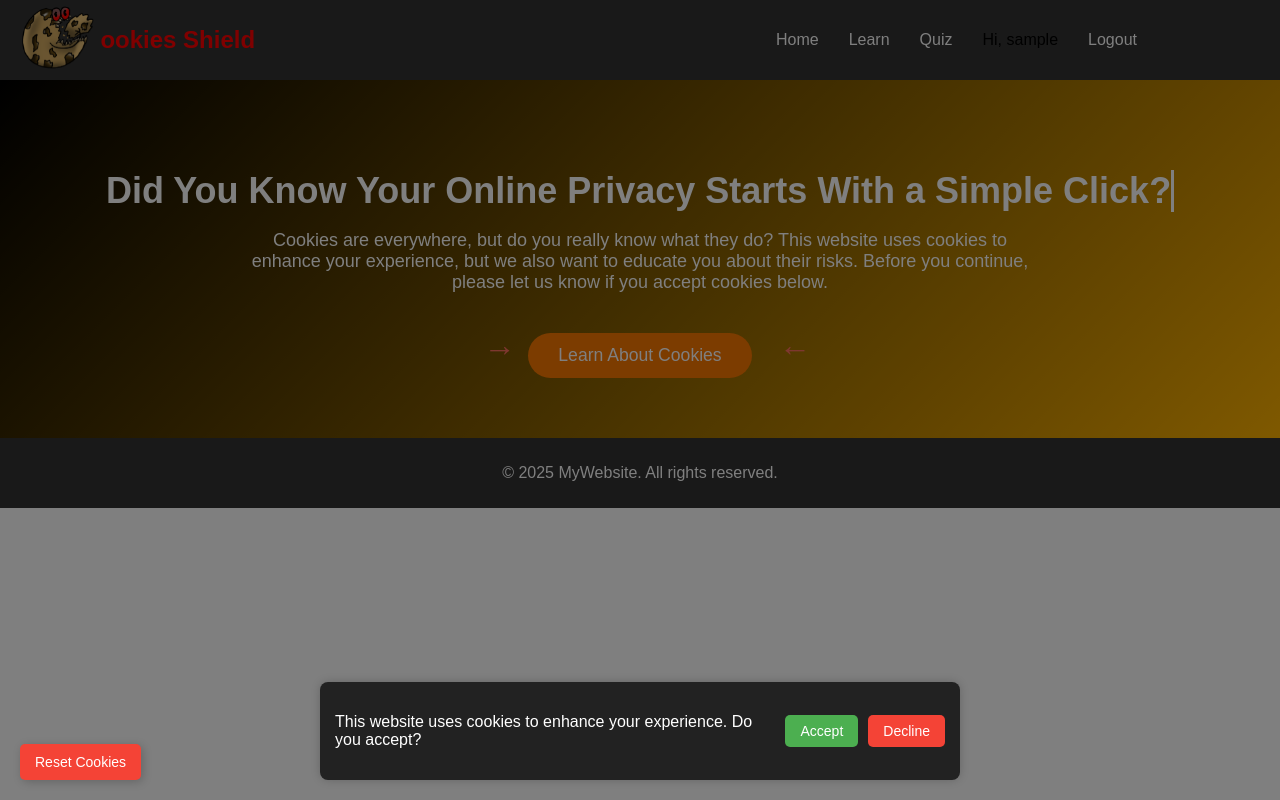
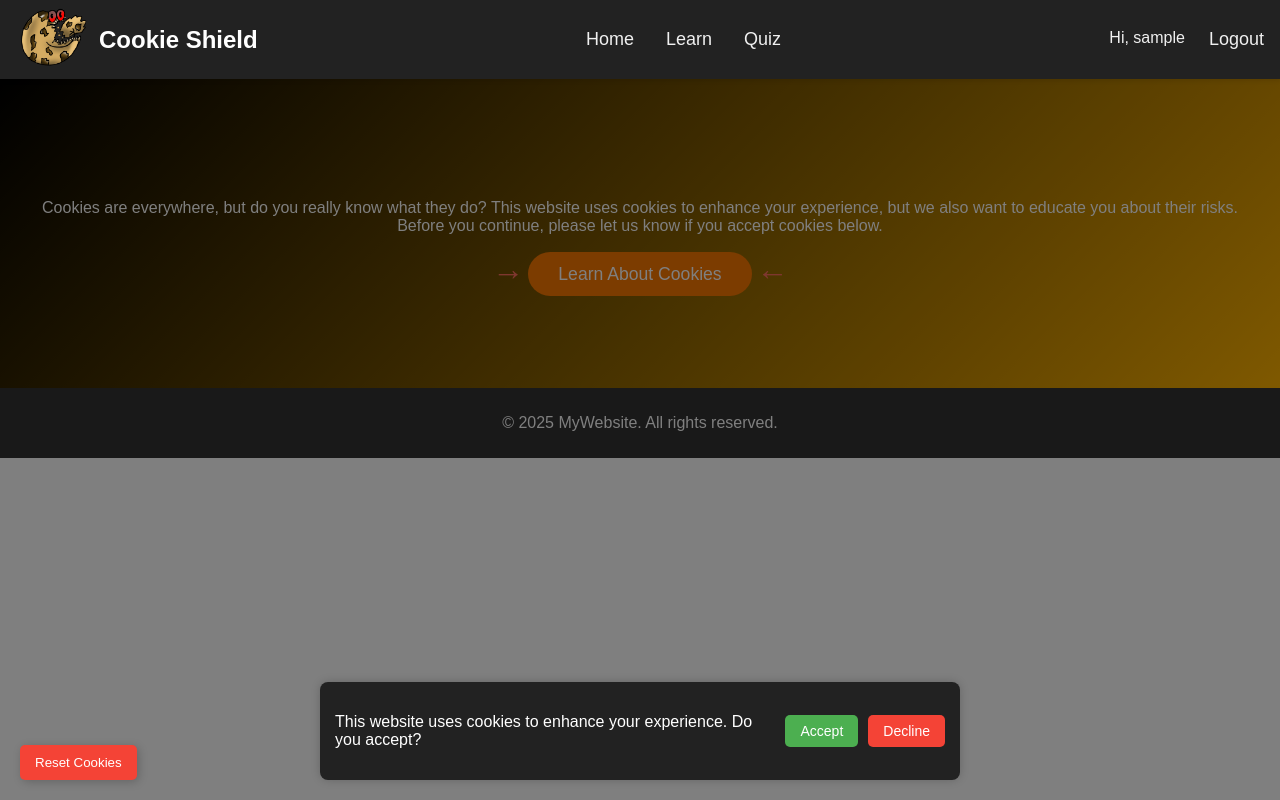
Before and after one commit to M-Uways-S/CS3IP-Individual-Project, a PHP site: page /home.php in a window 1280 px wide. Run offline with PHP 8.4, Linux system fonts and the light colour scheme; the visitor is signed in with stand-in values (Sample User, id 1).

Commit message:
changed styles and updated nav bar

```diff
--- a/home.php
+++ b/home.php
@@ -20,22 +20,23 @@
 
     <button id="reset-cookies" class="reset-btn">Reset Cookies</button> <!-- Developer only -->
 
-    <header>
-        <nav>
-            <div class="logo">
+    <header class="site-header">
+        <nav class="site-nav">
+            <a href="home.php" class="logo">
                 <img src="images/cookies-logo.png" alt="Cookies Logo" class="logo-img">
-                <span class="red-text">ookies Shield</span>
-            </div>
-            <ul class="nav-links">
+                Cookie Shield
+            </a>
+
+            <ul class="nav-main">
                 <li><a href="home.php">Home</a></li>
                 <li><a href="learn.php">Learn</a></li>
                 <li><a href="quiz.php">Quiz</a></li>
+            </ul>
 
-
-                <?php if (isset($_SESSION['username']) && !empty($_SESSION['username'])): ?>
-                    <!-- Show the username and logout link if logged in -->
+            <ul class="nav-auth">
+                <?php if (!empty($_SESSION['username'])): ?>
                     <li><span class="username">Hi, <?php echo htmlspecialchars($_SESSION['username']); ?></span></li>
-                    <li><a href="logout.php">Logout</a></li> <!-- Logout link -->
+                    <li><a href="logout.php">Logout</a></li>
                 <?php else: ?>
                     <!-- Show login and signup links if not logged in -->
                     <li><a href="login.php">Login</a></li>
@@ -50,33 +51,15 @@
             <h1 class="welcome-headline">
                 <span id="typewriter-text"></span>
             </h1>
-        <p class="welcome-description">Cookies are everywhere, but do you really know what they do? This website uses cookies to enhance your experience, but we also want to educate you about their risks. Before you continue, please let us know if you accept cookies below.</p>
+            <p class="welcome-description">
+                Cookies are everywhere, but do you really know what they do? This website uses cookies to enhance your experience, but we also want to educate you about their risks. Before you continue, please let us know if you accept cookies below.
+            </p>
             <div class="arrow-container">
                 <span class="arrow right-arrow">→</span>
                 <a href="#" id="learn-more-btn" class="btn get-started">Learn About Cookies</a>
                 <span class="arrow left-arrow">←</span>
             </div>
         </div>
-</section>
-
-<section id="cookie-info" class="cookie-info hidden">
-    <div class="cookie-info-content">
-        <h2 id="typewriter-heading" class="typewriter-text"></h2> <!-- Typewriter text -->
-        <p id="typewriter-text" class="typewriter-text"></p> <!-- Typewriter paragraph text -->
-
-        <h2>Potential Dangers of Accepting Cookies</h2>
-        <ul>
-            <li><strong>Privacy Risks:</strong> Cookies can track your browsing habits, potentially exposing your personal information.</li>
-            <li><strong>Third-Party Tracking:</strong> Some cookies are used by advertisers to build profiles of your interests and behaviors.</li>
-            <li><strong>Data Security:</strong> If not properly managed, cookies may become vulnerable to security breaches or misuse.</li>
-        </ul>
-
-        <h2>How to Protect Yourself</h2>
-        <p>You can manage or disable cookies through your browser settings. By doing so, you may limit tracking and enhance your privacy, but it could affect your browsing experience on some websites.</p>
-    </div>
-</section>
-
-
     </section>
 
     <footer>
--- a/styles.css
+++ b/styles.css
@@ -6,149 +6,141 @@
     box-sizing: border-box;
 }
 
-/* Disable scrolling when popup is active */
-body.no-scroll {
-    overflow: hidden;
+/* Site Header */
+.site-header {
+    width: 100%;
+    background: #222;
+    box-shadow: 0 2px 4px rgba(0,0,0,0.1);
+    position: sticky;
+    top: 0;
+    z-index: 100;
 }
 
-/* Navbar */
-header {
-    background: #333;
-    padding: 15px 0;
-    position: relative; /* Added to position logo correctly inside the navbar */
+/* 1. Full-width navbar */
+.site-nav {
+    display: flex;
+    align-items: center;
+    justify-content: space-between; /* logo ⟷ main links ⟷ auth links */
+    width: 100%;        /* span entire viewport */
+    max-width: none;    /* remove any max-width */
+    padding: 0.5rem 1rem;    /* horizontal padding only */
+    box-sizing: border-box; /* ensures padding is inside the width */
 }
 
-nav {
-    display: flex;
-    justify-content: space-between;
-    align-items: center;
-    width: 80%;
-    margin: auto;
-}
-
-/* Logo Image Resizing */
+/* Logo */
 .logo {
     display: flex;
     align-items: center;
+    font-size: 1.5rem;
     font-weight: bold;
-    font-size: 24px;
-    color: white;
-    position: absolute; /* Fix logo to the top-left corner */
-    left: 20px; /* Adjust from the left */
-    top: 50%;
-    transform: translateY(-50%); /* Vertically center it */
+    color: #fff;
+    text-decoration: none;
+    margin: 0;          /* overrides any leftover margin */
+    padding: 0;         /* remove internal padding */
 }
 
-img.logo-img {
-    width: 75px; /* Make the image bigger */
+.logo-img {
+    width: 75px;
     height: auto;
-    vertical-align: middle;
-    margin-right: 10px; /* Adjust to bring text and logo closer */
-    position: relative;
-    animation: imageChase 3s ease-in-out infinite; /* Animation applied */
+    margin-right: 0.5rem;
 }
 
-/* Keyframes for the chasing animation */
-@keyframes imageChase {
-    0% {
-        margin-right: 10px; /* Start near the text */
-        transform: scale(1); /* Normal size */
-    }
-    25% {
-        margin-right: 5px; /* Move closer to the text */
-        transform: scale(1.1); /* Slightly enlarge image */
-    }
-    50% {
-        margin-right: 0px; /* Image is now near the text */
-        transform: scale(1.2); /* Enlarge more */
-    }
-    75% {
-        margin-right: 5px; /* Move further ahead */
-        transform: scale(1.1); /* Slightly shrink image */
-    }
-    100% {
-        margin-right: 10px; /* Back to starting position */
-        transform: scale(1); /* Return to normal size */
-    }
+/* Main Links (center) */
+.nav-main {
+    list-style: none;
+    display: flex;
+    gap: 1.5rem;
+    margin: 0; padding: 0;
+}
+.nav-main a {
+    color: #f0f0f0;
+    text-decoration: none;
+    font-weight: 500;
+    transition: color 0.2s;
+}
+.nav-main a:hover {
+    color: #ff6f61;
 }
 
-/* Navbar Link Styles */
-.nav-links {
+/* Auth Links (right) */
+.nav-auth {
     list-style: none;
     display: flex;
-    margin-left: auto; /* Align the nav links to the right */
+    gap: 1rem;
+    margin: 0; padding: 0;
 }
 
-.nav-links li {
-    margin: 0 15px;
+.nav-auth a,
+.nav-auth .username {
+    color: #f0f0f0;
+    text-decoration: none;
+    font-weight: 500;
+}
+.nav-auth a:hover {
+    color: #ff6f61;
+}
+/* Increase nav link text size */
+.nav-main a,
+.nav-auth a {
+    font-size: 1.125rem;  /* ~18px – adjust as desired */
+}
+.nav-main {
+    gap: 2rem;   /* instead of 1.5rem */
+}
+.nav-auth {
+    gap: 1.5rem; /* instead of 1rem */
 }
 
-.nav-links a {
-    text-decoration: none;
-    color: white;
-    font-size: 16px;
+.nav-auth i {
+    margin-right: 0.5rem;
+    font-size: 1.125rem; /* matches your link text size */
+    vertical-align: middle;
 }
 
-.nav-links a:hover {
-    color: #f4a261;
-}
-
-/* Welcome Banner Section */
+/* Welcome Banner */
 .welcome-banner {
     text-align: center;
     padding: 100px 20px;
-    background: #f4f4f4;
+    background: linear-gradient(135deg, #000000, #ffb300);
+    color: white;
+}
+.welcome-banner .btn.get-started {
+    background: #ff6f61;
+    color: white;
+    padding: 12px 30px;
+    font-size: 1.1rem;
+    border-radius: 25px;
+    text-decoration: none;
+    transition: background 0.3s ease;
+    animation: flashButton 1.5s infinite;
+}
+.welcome-banner .btn.get-started:hover {
+    background: #000000;
+}
+.arrow {
+    font-size: 2rem;
+    color: #ff6f61;
+    animation: bounceArrow 1s infinite;
+}
+@keyframes flashButton {
+    0%, 100% { background: #000000; }
+    50%      { background: #ff7b00; }
+}
+@keyframes bounceArrow {
+    0%, 100% { transform: translateX(0); }
+    50%      { transform: translateX(10px); }
 }
 
-.welcome-banner h1 {
-    font-size: 36px;
-    margin-bottom: 10px;
-}
-
-.welcome-banner p {
-    font-size: 18px;
-    margin-bottom: 20px;
-}
-
-/* Get Started Button */
-.get-started {
-    display: inline-block;
-    padding: 10px 20px;
-    background: #333;
-    color: white;
-    text-decoration: none;
-    font-size: 18px;
-    border-radius: 5px;
-    margin-top: 20px;
-}
-
-.get-started:hover {
-    background: #f4a261;
-}
-
-/* Footer */
-footer {
-    background: #333;
-    color: white;
-    text-align: center;
-    padding: 10px 0;
-    position: relative;
-    bottom: 0;
-    width: 100%;
-}
-
-/* Overlay (Prevents Interaction) */
+/* Cookie Popup */
 .overlay {
     position: fixed;
     top: 0;
     left: 0;
     width: 100%;
     height: 100%;
-    background: rgba(0, 0, 0, 0.5);
+    background: rgba(0,0,0,0.5);
     z-index: 10;
 }
-
-/* Cookie Popup */
 .cookie-popup {
     position: fixed;
     bottom: 20px;
@@ -158,16 +150,12 @@
     color: white;
     padding: 15px;
     border-radius: 8px;
-    box-shadow: 0 0 10px rgba(0, 0, 0, 0.2);
+    box-shadow: 0 0 10px rgba(0,0,0,0.2);
     display: flex;
     align-items: center;
     gap: 10px;
-    justify-content: center;
-    opacity: 1;
-    transition: opacity 0.3s ease-in-out;
     z-index: 11;
 }
-
 .cookie-popup button {
     padding: 8px 15px;
     border: none;
@@ -175,115 +163,54 @@
     font-size: 14px;
     border-radius: 5px;
 }
-
 #accept-btn {
     background: #4CAF50;
     color: white;
 }
-
 #decline-btn {
     background: #f44336;
     color: white;
 }
-
-/* Hide popup when accepted */
 .hidden {
     opacity: 0;
     pointer-events: none;
 }
-
-/* Reset Cookies Button (For Development) */
 .reset-btn {
     position: fixed;
-    bottom: 20px;  /* Move to the bottom */
-    left: 20px;    /* Move to the left */
+    bottom: 20px;
+    left: 20px;
     background: #f44336;
     color: white;
     padding: 10px 15px;
     border: none;
-    cursor: pointer;
     border-radius: 5px;
-    font-size: 14px;
-    box-shadow: 2px 2px 10px rgba(0, 0, 0, 0.2);
-    display: none; /* Hidden by default */
-    z-index: 1000; /* Ensure it's on top */
+    box-shadow: 2px 2px 10px rgba(0,0,0,0.2);
+    display: none;
+    z-index: 1000;
 }
-
-/* Show Reset Button only in development mode */
 body.dev-mode .reset-btn {
     display: block;
 }
 
-/* Style for the red text */
-.red-text {
-    color: red; /* Change the text color to red */
-}
-
-/* Center the login box */
-.login-page {
-    display: flex;
-    justify-content: center;
-    align-items: center;
-    height: 100vh; /* Full screen height */
-    background-color: #f4f4f4;
-}
-
-/* Bigger and more central login box */
-.login-box {
-    background: white;
-    padding: 40px;
-    border-radius: 10px;
-    box-shadow: 0 0 15px rgba(0, 0, 0, 0.2);
-    width: 400px; /* Increase width */
-    text-align: center;
-}
-
-/* Make input fields bigger */
-.login-box input {
-    width: 100%;
-    padding: 10px;
-    margin: 10px 0;
-    border: 1px solid #ccc;
-    border-radius: 5px;
-    font-size: 16px;
-}
-
-/* Make button bigger */
-.login-box .btn {
-    width: 100%;
-    padding: 12px;
-    font-size: 18px;
-    background: #333;
-    color: white;
-    border: none;
-    border-radius: 5px;
-    cursor: pointer;
-}
-
-.login-box .btn:hover {
-    background: #f4a261;
-}
-
-/* Center the signup box */
+/* Login & Signup Pages */
+.login-page,
 .signup-page {
     display: flex;
     justify-content: center;
     align-items: center;
     height: 100vh;
-    background-color: #f4f4f4;
+    background: #f4f4f4;
 }
-
-/* Signup box similar to login */
+.login-box,
 .signup-box {
     background: white;
     padding: 40px;
     border-radius: 10px;
-    box-shadow: 0 0 15px rgba(0, 0, 0, 0.2);
+    box-shadow: 0 0 15px rgba(0,0,0,0.2);
     width: 400px;
     text-align: center;
 }
-
-/* Make input fields bigger */
+.login-box input,
 .signup-box input {
     width: 100%;
     padding: 10px;
@@ -292,8 +219,7 @@
     border-radius: 5px;
     font-size: 16px;
 }
-
-/* Make button bigger */
+.login-box .btn,
 .signup-box .btn {
     width: 100%;
     padding: 12px;
@@ -304,215 +230,60 @@
     border-radius: 5px;
     cursor: pointer;
 }
-
+.login-box .btn:hover,
 .signup-box .btn:hover {
     background: #f4a261;
 }
-
-.welcome-banner {
-    background: linear-gradient(135deg, #000000, #ffb300);
-    color: white;
-    padding: 60px 20px;
-    text-align: center;
-    position: relative;
-    overflow: visible;
-}
-
-.welcome-content {
-    max-width: 800px;
-    margin: 0 auto;
-}
-
-.welcome-headline {
-    font-size: 2.5rem;
-    font-weight: bold;
-    margin-bottom: 20px;
-    text-align: center;
-    display: flex;
-    justify-content: center;
-    min-width: 100%;
-}
-
-#typewriter-text {
-    display: inline-block;
-    border-right: 3px solid white;
-    white-space: nowrap;
-    overflow: visible;
-    animation: blinkCursor 0.75s step-end infinite;
-    text-align: left;
-}
-
-.welcome-description {
-    font-size: 1.2rem;
-    margin-bottom: 30px;
-    animation: fadeInUp 2s ease-out;
-}
-
-.arrow-container {
-    display: flex;
-    align-items: center;
-    justify-content: center;
-    gap: 20px;
-}
-
-.arrow {
-    font-size: 2rem;
-    color: #ff6f61;
-    animation: bounceArrow 1s infinite;
-}
-
-.btn.get-started {
-    background: #ff6f61;
-    color: white;
-    padding: 12px 30px;
-    font-size: 1.1rem;
-    border-radius: 25px;
-    text-decoration: none;
-    transition: background 0.3s ease;
-    animation: flashButton 1.5s infinite;
-}
-
-.btn.get-started:hover {
-    background: #000000;
-}
-
-@keyframes blinkCursor {
-    from, to { border-color: transparent; }
-    50% { border-color: white; }
-}
-
-@keyframes fadeInUp {
-    from {
-        opacity: 0;
-        transform: translateY(20px);
-    }
-    to {
-        opacity: 1;
-        transform: translateY(0);
-    }
-}
-
-@keyframes flashButton {
-    0%, 100% {
-        background: #000000;
-    }
-    50% {
-        background: #ff7b00;
-    }
-}
-
-@keyframes bounceArrow {
-    0%, 100% {
-        transform: translateX(0);
-    }
-    50% {
-        transform: translateX(10px);
-    }
-}
-
-/* Gradient style */
-.cookie-info-content {
-    background: linear-gradient(to right, #000000, #ff8c00); /* Similar gradient to previous one */
-    padding: 40px;
-    border-radius: 8px;
-    color: white;
-}
-
-/* Hide the section initially */
-.cookie-info.hidden {
-    display: none;
-}
-
-.typewriter-text {
-    display: inline-block;
-    overflow: hidden;
-    border-right: 4px solid #fff; /* Simulate cursor */
-    width: 0; /* Start with no text showing */
-    animation: typing 4s steps(50) 1s forwards, blink 0.75s step-end infinite;
-    white-space: normal; /* Allow text to wrap */
-    word-wrap: break-word; /* Ensure long words break to the next line */
-}
-
-/* Animation for typing */
-@keyframes typing {
-    from {
-        width: 0;
-    }
-    to {
-        width: 100%;
-    }
-}
-
-/* Animation for cursor blinking */
-@keyframes blink {
-    50% {
-        border-color: transparent;
-    }
-}
-
 
 /* Quiz Container */
 .quiz-container {
     max-width: 800px;
     margin: 50px auto;
     padding: 20px;
-    background-color: #ebcece;
+    background: #ebcece;
     border-radius: 10px;
-    box-shadow: 0 4px 6px rgba(0, 0, 0, 0.1);
+    box-shadow: 0 4px 6px rgba(0,0,0,0.1);
 }
-
-/* Title */
 .quiz-container h1 {
     font-size: 2rem;
     color: #333;
     text-align: center;
     margin-bottom: 20px;
 }
-
-/* Question */
 .question {
     margin-bottom: 20px;
     font-size: 1.1rem;
     color: #333;
 }
-
-/* Options */
 .options {
     display: flex;
     flex-direction: column;
     gap: 10px;
 }
-
 .options label {
-    font-size: 1rem;
     padding: 10px;
-    background-color: #f1f1f1;
+    background: #f1f1f1;
     border: 1px solid #ddd;
     border-radius: 5px;
     cursor: pointer;
     transition: all 0.3s;
 }
-
 .options input[type="radio"] {
     display: none;
 }
-
 .options label:hover {
-    background-color: #ddd;
-    box-shadow: 0 4px 8px rgba(0, 0, 0, 0.1);
+    background: #ddd;
+    box-shadow: 0 4px 8px rgba(0,0,0,0.1);
 }
-
 .options input[type="radio"]:checked + label {
-    background-color: #007bff;
+    background: #007bff;
     color: white;
     border-color: #0056b3;
 }
-
-/* Submit Button */
 button[type="submit"] {
     width: 100%;
     padding: 12px;
-    background-color: #007bff;
+    background: #007bff;
     color: white;
     font-size: 1.1rem;
     border: none;
@@ -520,21 +291,15 @@
     cursor: pointer;
     transition: background-color 0.3s ease;
 }
-
 button[type="submit"]:hover {
-    background-color: #0056b3;
+    background: #0056b3;
 }
 
-/* Score Display */
-h2 {
+/* Footer */
+footer {
+    background: #333;
+    color: white;
     text-align: center;
-    font-size: 1.5rem;
-    color: #333;
-    margin-top: 20px;
-    font-weight: 500;
+    padding: 10px 0;
+    width: 100%;
 }
-
-/* Add this to make the submit button more visually interactive */
-button[type="submit"]:hover {
-    background-color: #0056b3;
-}
```
Also changed, not shown: login.php (+11 -7 lines), quiz.php (+12 -10 lines), script.js (+0 -60 lines), signup.php (+11 -7 lines). Lines whose indentation alone changed are shown as unchanged.
